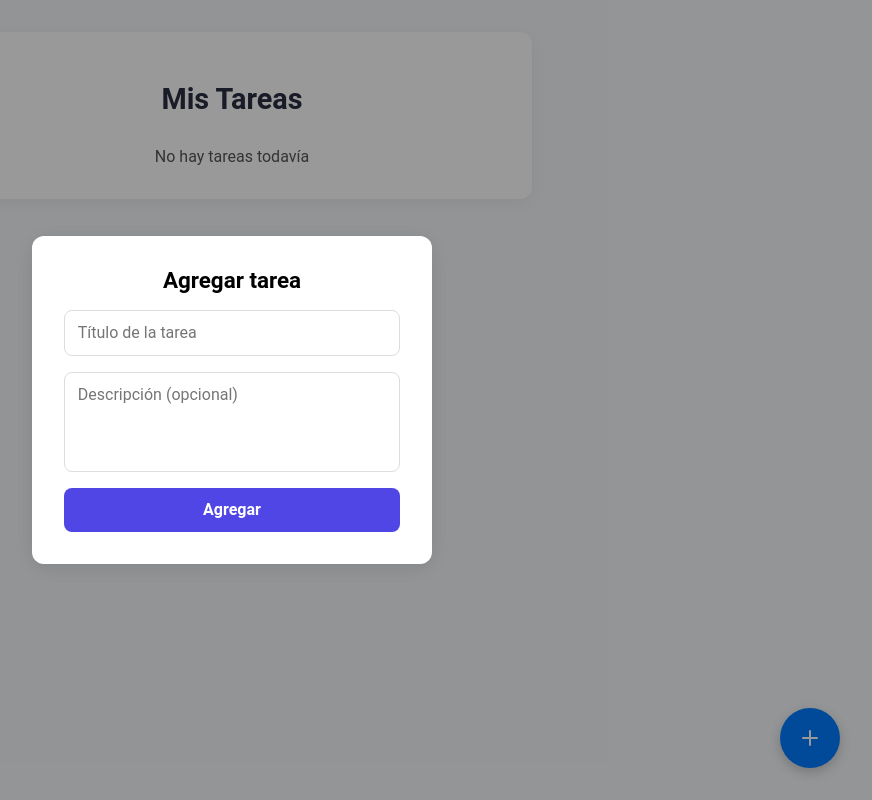
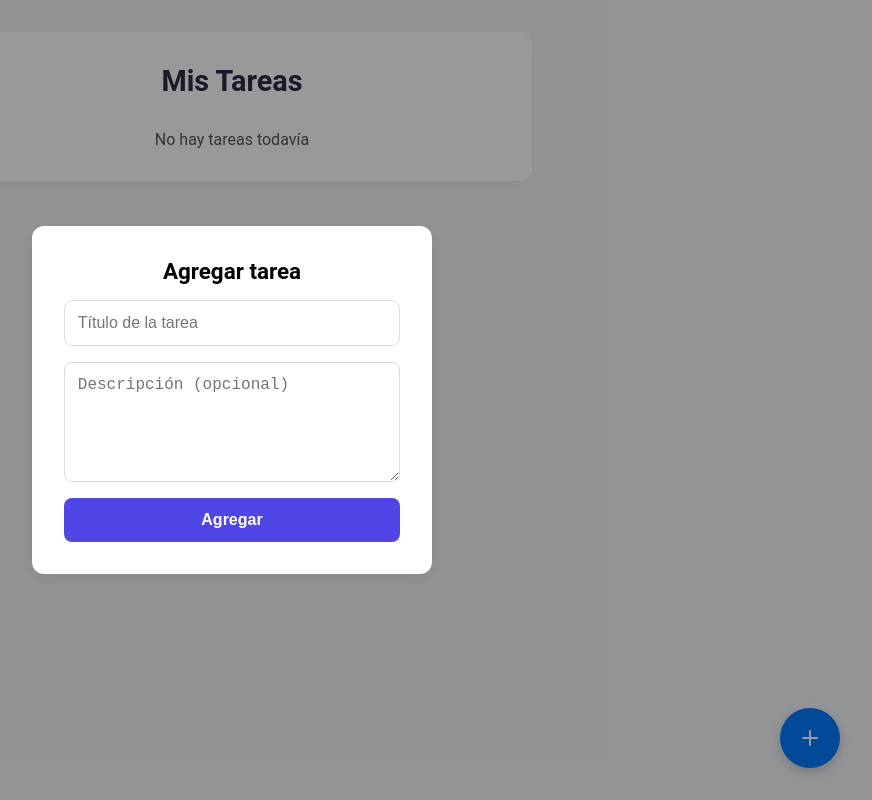
Before and after one commit to MatiasAlbites2004/todo-list-web, a React (Vite) app: page /todo in a window 1280 px wide. Both pictures are taken after a click on the button 1218 px from the left and 738 px from the top of the page. Shown: the whole page, without its empty margins (408-1280 px from the left). Built offline with nearby package versions, Linux system fonts and the light colour scheme.

Commit message:
Feat: Maqueta-ToDoList

```diff
--- a/package.json
+++ b/package.json
@@ -11,12 +11,14 @@
   },
   "dependencies": {
     "@hookform/resolvers": "^5.2.2",
+    "@reduxjs/toolkit": "^2.9.0",
     "@types/styled-components": "^5.1.34",
     "lucide-react": "^0.544.0",
     "normalize.css": "^8.0.1",
     "react": "^19.1.1",
     "react-dom": "^19.1.1",
     "react-hook-form": "^7.63.0",
+    "react-redux": "^9.2.0",
     "react-router-dom": "^7.9.1",
     "styled-components": "^6.1.19",
     "zod": "^4.1.11"
--- a/src/components/TextField/TextField.styled.tsx
+++ b/src/components/TextField/TextField.styled.tsx
@@ -4,31 +4,37 @@ export const Wrapper = styled.div`
   display: flex;
   flex-direction: column;
   width: 100%;
-  max-width: 400px;
-  margin: 0 auto;
-`;
-
-export const Label = styled.label`
-  font-size: var(--font-size-small);
-  font-weight: 600;
-  margin-bottom: 0.3rem;
-  color: var(--color-text);
 `;
 
 export const StyledInput = styled.input<{ $error?: boolean }>`
   width: 100%;
   padding: 0.8rem;
-  border-radius: var(--border-radius);
-  border: 1px solid
-    ${({ $error }) => ($error ? "red" : "var(--color-border)")};
-  font-size: var(--font-size-medium);
-  font-family: var(--font-primary);
-  box-sizing: border-box;
+  border-radius: 8px;
+  border: 1px solid ${({ $error }) => ($error ? "red" : "var(--color-border)")};
+  font-size: 1rem;
   outline: none;
 
   &:focus {
-    border-color: ${({ $error }) =>
-      $error ? "red" : "var(--color-primary)"};
+    border-color: ${({ $error }) => ($error ? "red" : "var(--color-primary)")};
+    box-shadow: 0 0 0 2px
+      ${({ $error }) => ($error ? "rgba(255,0,0,0.2)" : "rgba(79,70,229,0.2)")};
+  }
+`;
+
+export const StyledTextarea = styled.textarea<{ $error?: boolean }>`
+  width: 100%;
+  padding: 0.8rem;
+  border-radius: 8px;
+  border: 1px solid ${({ $error }) => ($error ? "red" : "var(--color-border)")};
+  font-size: 1rem;
+  min-height: 120px;
+  max-height: 200px;
+  resize: vertical;
+  overflow-y: auto;
+  outline: none;
+
+  &:focus {
+    border-color: ${({ $error }) => ($error ? "red" : "var(--color-primary)")};
     box-shadow: 0 0 0 2px
       ${({ $error }) => ($error ? "rgba(255,0,0,0.2)" : "rgba(79,70,229,0.2)")};
   }
@@ -36,6 +42,6 @@ export const StyledInput = styled.input<{ $error?: boolean }>`
 
 export const ErrorMessage = styled.p`
   color: red;
-  font-size: var(--font-size-small);
-  margin: 0.25rem 0 0;
+  font-size: 0.875rem;
+  margin-top: 0.25rem;
 `;
--- a/src/components/TextField/TextField.tsx
+++ b/src/components/TextField/TextField.tsx
@@ -2,16 +2,23 @@ import React from "react";
 import * as S from "./TextField.styled";
 
 interface Props extends React.InputHTMLAttributes<HTMLInputElement> {
-  label?: string;
   error?: string;
+  multiline?: boolean;
 }
 
-const TextField = React.forwardRef<HTMLInputElement, Props>(
-  ({ label, error, ...props }, ref) => {
+const TextField = React.forwardRef<HTMLInputElement | HTMLTextAreaElement, Props>(
+  ({ error, multiline, ...props }, ref) => {
     return (
       <S.Wrapper>
-        {label && <S.Label>{label}</S.Label>}
-        <S.StyledInput ref={ref} {...props} $error={!!error} />
+        {multiline ? (
+          <S.StyledTextarea
+            {...(props as React.TextareaHTMLAttributes<HTMLTextAreaElement>)}
+            ref={ref as React.Ref<HTMLTextAreaElement>}
+            $error={!!error}
+          />
+        ) : (
+          <S.StyledInput ref={ref as React.Ref<HTMLInputElement>} {...props} $error={!!error} />
+        )}
         {error && <S.ErrorMessage>{error}</S.ErrorMessage>}
       </S.Wrapper>
     );
--- a/src/pages/ToDo/ToDo.styled.tsx
+++ b/src/pages/ToDo/ToDo.styled.tsx
@@ -79,31 +79,17 @@ export const EmptyText = styled.p`
 export const ModalContent = styled.div`
   display: flex;
   flex-direction: column;
-  gap: 1rem;
 `;
 
-export const Input = styled.input`
-  padding: 0.8rem;
-  border-radius: 8px;
-  border: 1px solid var(--color-border);
-  font-size: 1rem;
-  outline: none;
-
-  &:focus {
-    border-color: var(--color-primary);
-  }
+export const FormFields = styled.div`
+  display: flex;
+  flex-direction: column;
+  gap: 1rem;
+  margin-bottom: 1rem;
 `;
 
-export const Textarea = styled.textarea`
-  padding: 0.8rem;
-  border-radius: 8px;
-  border: 1px solid var(--color-border);
-  font-size: 1rem;
-  resize: none;
-  outline: none;
-  min-height: 100px;
-
-  &:focus {
-    border-color: var(--color-primary);
-  }
+export const FormActions = styled.div`
+  display: flex;
+  justify-content: flex-end;
+  margin-top: 1rem;
 `;
--- a/src/pages/ToDo/ToDo.tsx
+++ b/src/pages/ToDo/ToDo.tsx
@@ -1,68 +1,65 @@
-import React, { useState } from "react";
+import { useEffect, useState } from "react";
+import { useSelector, useDispatch } from "react-redux";
+import { useForm } from "react-hook-form";
 import * as S from "./ToDo.styled";
 import FloatingButton from "../../components/FloatingButton/FloatingButton";
 import Modal from "../../components/Modal/Modal";
 import Button from "../../components/Button/Button";
+import TextField from "../../components/TextField/TextField";
+import { addTask, updateTask, deleteTask, setEditingTaskId } from "../../store/todoSlice";
+import type { Task } from "../../store/todoSlice";
+import type { RootState, AppDispatch } from "../../store";
 
-interface Task {
-  id: number;
+interface FormValues {
   title: string;
   desc: string;
 }
 
 const TodoList: React.FC = () => {
-  const [tasks, setTasks] = useState<Task[]>([]);
+  const dispatch = useDispatch<AppDispatch>();
+  const tasks = useSelector((state: RootState) => state.todo.tasks);
+  const editingTaskId = useSelector((state: RootState) => state.todo.editingTaskId);
   const [isModalOpen, setIsModalOpen] = useState(false);
-  const [title, setTitle] = useState("");
-  const [desc, setDesc] = useState("");
-  const [editingId, setEditingId] = useState<number | null>(null);
+
+  const { register, handleSubmit, reset, setValue, formState: { errors } } = useForm<FormValues>();
+
+  useEffect(() => {
+    if (editingTaskId !== null) {
+      const task = tasks.find((t) => t.id === editingTaskId);
+      if (task) {
+        setValue("title", task.title);
+        setValue("desc", task.desc);
+      }
+    } else {
+      reset();
+    }
+  }, [editingTaskId, tasks, setValue, reset]);
 
   const openModal = (task?: Task) => {
-    if (task) {
-      setEditingId(task.id);
-      setTitle(task.title);
-      setDesc(task.desc);
-    } else {
-      setEditingId(null);
-      setTitle("");
-      setDesc("");
-    }
+    const taskToEdit = task || null;
+    dispatch(setEditingTaskId(taskToEdit?.id ?? null));
     setIsModalOpen(true);
   };
 
   const closeModal = () => {
     setIsModalOpen(false);
-    setTitle("");
-    setDesc("");
-    setEditingId(null);
+    dispatch(setEditingTaskId(null));
+    reset();
   };
 
-  const handleAddTask = () => {
-    if (!title.trim()) return;
-
-    if (editingId !== null) {
-      setTasks((prev) =>
-        prev.map((t) =>
-          t.id === editingId ? { ...t, title, desc } : t
-        )
-      );
+  const onSubmit = (data: FormValues) => {
+    if (editingTaskId !== null) {
+      dispatch(updateTask({ id: editingTaskId, title: data.title, desc: data.desc }));
     } else {
-      const newTask: Task = { id: Date.now(), title, desc };
-      setTasks((prev) => [...prev, newTask]);
+      dispatch(addTask({ title: data.title, desc: data.desc }));
     }
-
     closeModal();
-  };
-
-  const handleDelete = (id: number) => {
-    setTasks((prev) => prev.filter((t) => t.id !== id));
   };
 
   return (
     <S.Wrapper>
       <S.Container>
         <S.Title>Mis Tareas</S.Title>
-
         {tasks.length === 0 ? (
           <S.EmptyText>No hay tareas todavía</S.EmptyText>
         ) : (
@@ -75,9 +72,7 @@ const TodoList: React.FC = () => {
                 </S.TaskInfo>
                 <S.Actions>
                   <Button onClick={() => openModal(task)}>Editar</Button>
-                  <Button onClick={() => handleDelete(task.id)}>
-                    Eliminar
-                  </Button>
+                  <Button onClick={() => dispatch(deleteTask(task.id))}>Eliminar</Button>
                 </S.Actions>
               </S.TodoItem>
             ))}
@@ -85,28 +80,34 @@ const TodoList: React.FC = () => {
         )}
       </S.Container>
 
-      <FloatingButton onClick={() => openModal()} />
+      <FloatingButton onClick={openModal} />
 
       <Modal
         isOpen={isModalOpen}
         onClose={closeModal}
-        title={editingId !== null ? "Editar tarea" : "Agregar tarea"}
+        title={editingTaskId !== null ? "Editar tarea" : "Agregar tarea"}
       >
         <S.ModalContent>
-          <S.Input
-            type="text"
-            placeholder="Título de la tarea"
-            value={title}
-            onChange={(e) => setTitle(e.target.value)}
-          />
-          <S.Textarea
-            placeholder="Descripción (opcional)"
-            value={desc}
-            onChange={(e) => setDesc(e.target.value)}
-          />
-          <Button onClick={handleAddTask} fullWidth>
-            {editingId !== null ? "Guardar cambios" : "Agregar"}
-          </Button>
+          <form onSubmit={handleSubmit(onSubmit)}>
+            <S.FormFields>
+              <TextField
+                {...register("title", { required: "El título es obligatorio" })}
+                placeholder="Título de la tarea"
+                error={errors.title?.message}
+              />
+              <TextField
+                {...register("desc")}
+                placeholder="Descripción (opcional)"
+                multiline
+              />
+            </S.FormFields>
+
+            <S.FormActions>
+              <Button type="submit" fullWidth>
+                {editingTaskId !== null ? "Guardar cambios" : "Agregar"}
+              </Button>
+            </S.FormActions>
+          </form>
         </S.ModalContent>
       </Modal>
     </S.Wrapper>
--- /dev/null
+++ b/src/store/index.ts
@@ -0,0 +1,11 @@
+import { configureStore } from "@reduxjs/toolkit";
+import todoReducer from "./todoSlice";
+
+export const store = configureStore({
+  reducer: {
+    todo: todoReducer,
+  },
+});
+
+export type RootState = ReturnType<typeof store.getState>;
+export type AppDispatch = typeof store.dispatch;
--- /dev/null
+++ b/src/store/todoSlice.ts
@@ -0,0 +1,46 @@
+import { createSlice } from "@reduxjs/toolkit";
+import type { PayloadAction } from "@reduxjs/toolkit";
+
+export interface Task {
+  id: number;
+  title: string;
+  desc: string;
+}
+
+interface TodoState {
+  tasks: Task[];
+  editingTaskId: number | null;
+}
+
+const initialState: TodoState = {
+  tasks: [],
+  editingTaskId: null,
+};
+
+const todoSlice = createSlice({
+  name: "todo",
+  initialState,
+  reducers: {
+    addTask: (
+      state,
+      action: PayloadAction<{ title: string; desc: string }>
+    ) => {
+      state.tasks.push({ id: Date.now(), ...action.payload });
+    },
+    updateTask: (state, action: PayloadAction<Task>) => {
+      state.tasks = state.tasks.map((t) =>
+        t.id === action.payload.id ? action.payload : t
+      );
+    },
+    deleteTask: (state, action: PayloadAction<number>) => {
+      state.tasks = state.tasks.filter((t) => t.id !== action.payload);
+    },
+    setEditingTaskId: (state, action: PayloadAction<number | null>) => {
+      state.editingTaskId = action.payload;
+    },
+  },
+});
+
+export const { addTask, updateTask, deleteTask, setEditingTaskId } =
+  todoSlice.actions;
+export default todoSlice.reducer;
```
Also changed, not shown: src/main.tsx (+4 -4 lines), 1 other file (tests, documents, lock files or other folders).
